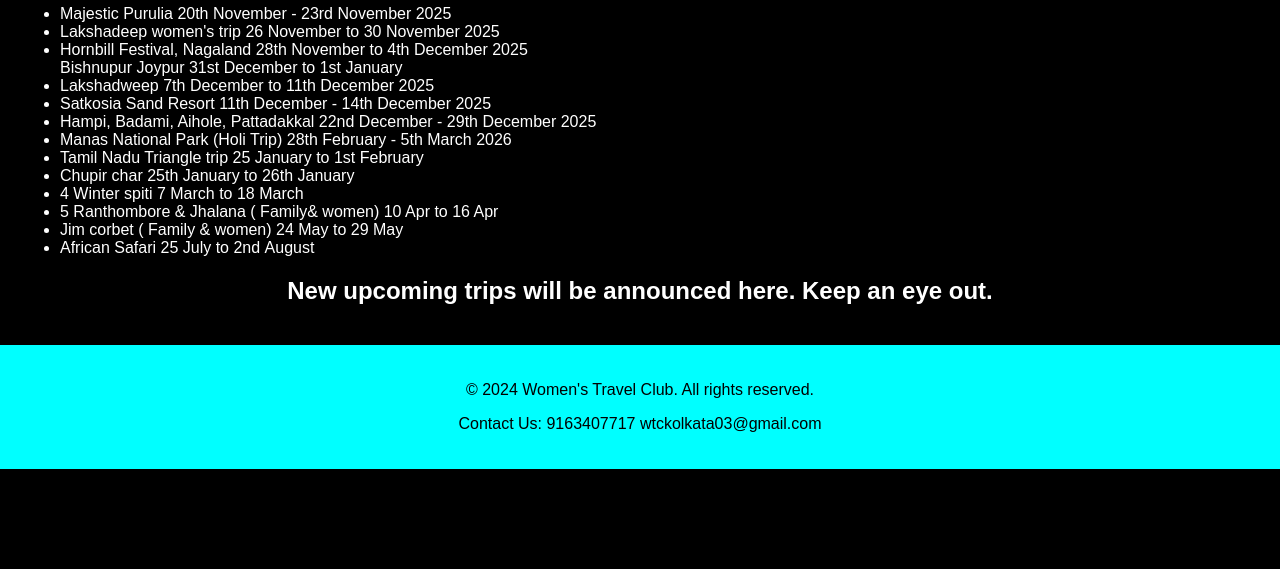
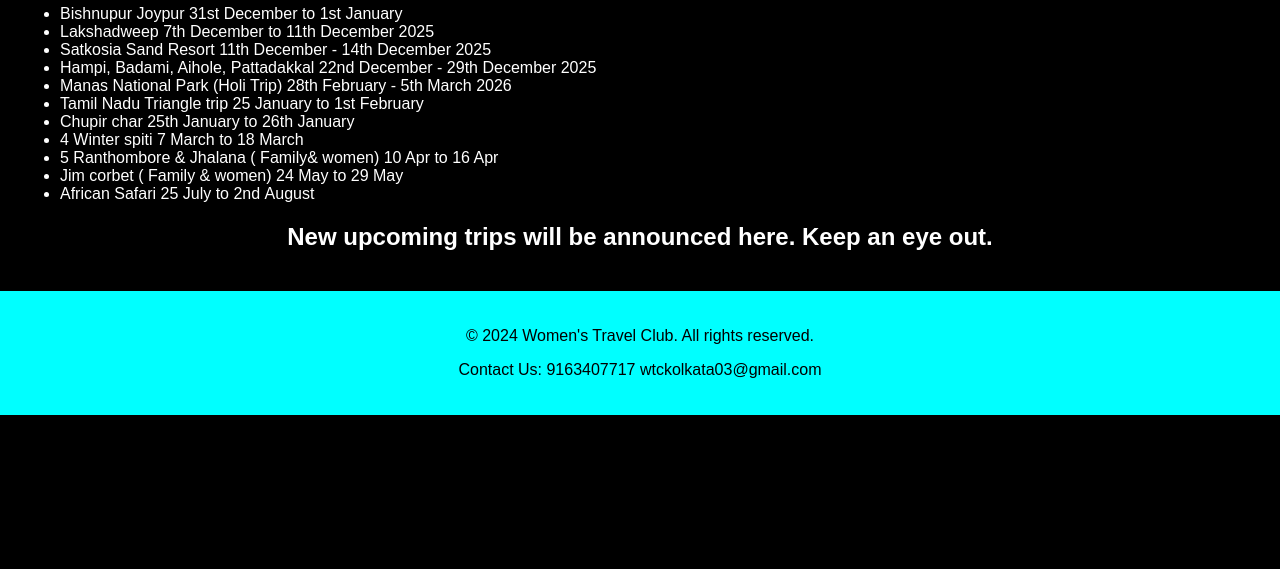
Before and after one commit to Sunfyre11/html-wtc, a plain HTML site: page upcoming_tours.html in a window 1280 px wide. Shown: the part 231-800 px from the top of the page. Drawn offline with Linux system fonts and the light colour scheme.

Commit message:
Update upcoming tours and clean HTML structure
Removed some upcoming tours and cleaned up the HTML structure.

```diff
--- a/upcoming_tours.html
+++ b/upcoming_tours.html
@@ -28,11 +28,6 @@
     <h2>Upcoming Tours</h2>
     <ul>
 
-
-
-        <li>Majestic Purulia 20th November - 23rd November 2025</li>
-        <li>Lakshadeep women's trip 26 November to 30 November 2025</li>
-        <li>Hornbill Festival, Nagaland  28th November to 4th December 2025</li
         <li>Bishnupur Joypur 31st December to 1st January</li>
         <li>Lakshadweep 7th December to 11th December 2025</li>
         <li>Satkosia Sand Resort 11th December - 14th December 2025</li>
```
